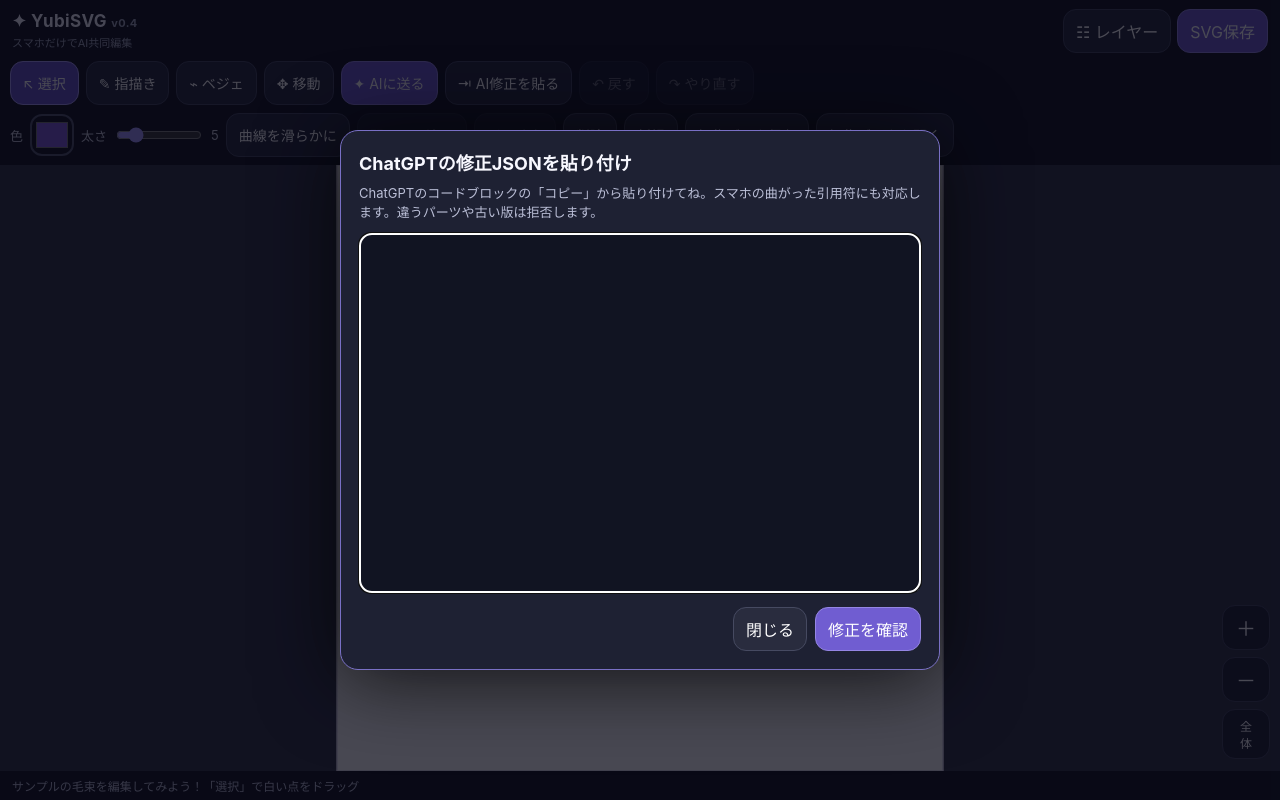
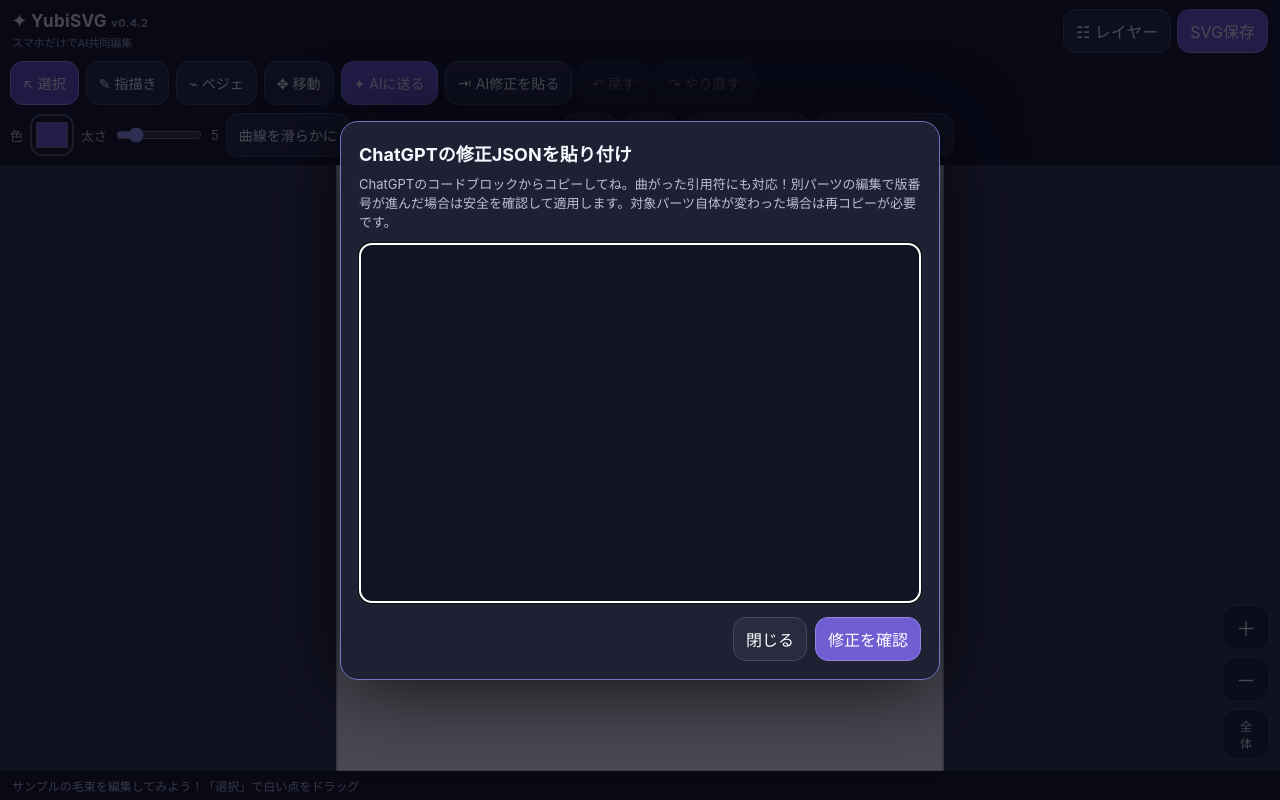
Before and after one commit to ShugureRune/yubisvg-web, a plain HTML site: page index.html in a window 1280 px wide. Both pictures are taken after a click on the button "⇥ AI修正を貼る". Drawn offline with Linux system fonts and the light colour scheme; no server answers.

Commit message:
fix: avoid stale revision errors when other layers change (index.html)

```diff
--- a/index.html
+++ b/index.html
@@ -53,7 +53,7 @@
 </head>
 <body>
   <header>
-    <div><h1>✦ YubiSVG <small>v0.4</small></h1><small>スマホだけでAI共同編集</small></div>
+    <div><h1>✦ YubiSVG <small>v0.4.2</small></h1><small>スマホだけでAI共同編集</small></div>
     <div style="display:flex;gap:6px">
       <button id="syncBtn" aria-label="PCとの同期を接続・切断" hidden>↔ PC接続</button>
       <span id="syncIndicator" aria-live="polite" hidden>オフライン</span>
@@ -493,7 +493,7 @@
   };
   $('aiPasteBtn').onclick=()=>{
     $('aiTitle').textContent='ChatGPTの修正JSONを貼り付け';
-    $('aiHelp').textContent='ChatGPTのコードブロックの「コピー」から貼り付けてね。スマホの曲がった引用符にも対応します。違うパーツや古い版は拒否します。';
+    $('aiHelp').textContent='ChatGPTのコードブロックからコピーしてね。曲がった引用符にも対応！別パーツの編集で版番号が進んだ場合は安全を確認して適用します。対象パーツ自体が変わった場合は再コピーが必要です。';
     aiText.value='';
     $('aiClipboardBtn').hidden=true;$('aiApplyBtn').hidden=false;
     aiDialog.showModal();
```
